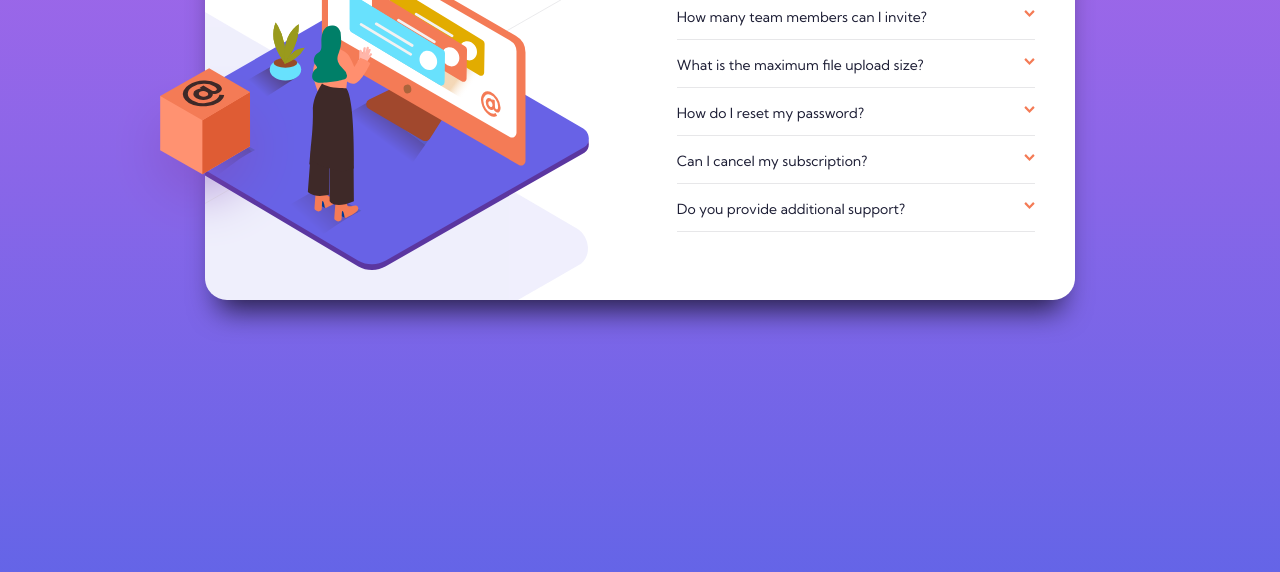
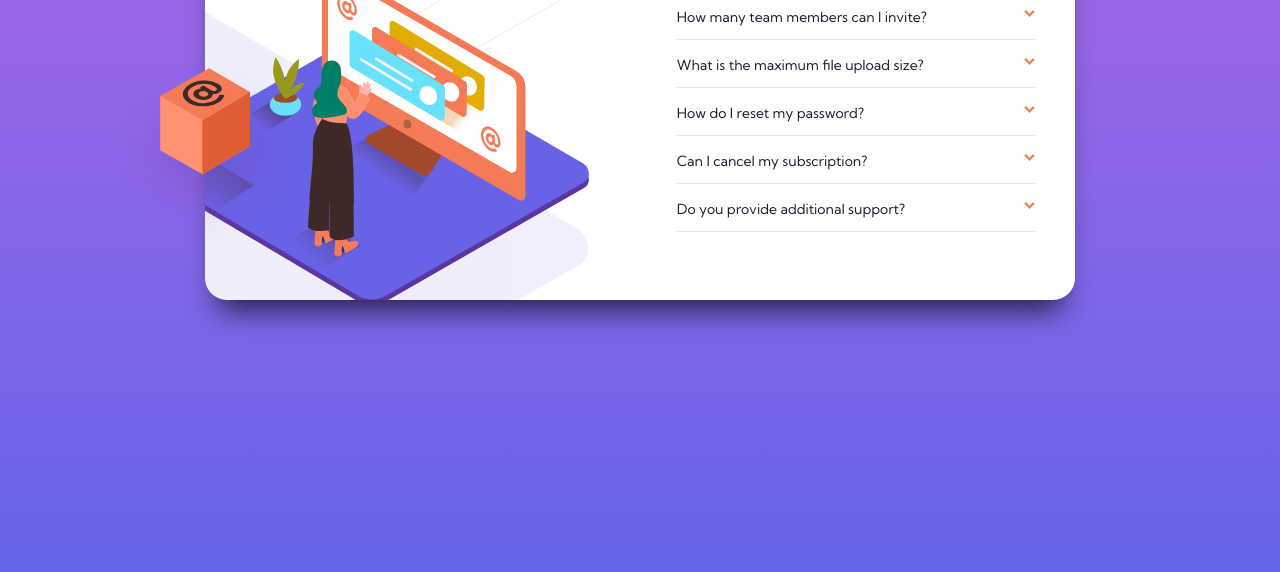
Before and after one commit to titocs/FAQ-accordion, a plain HTML site: page index.html in a window 1280 px wide. Shown: the part 228-800 px from the top of the page. Drawn offline with Linux system fonts and the light colour scheme.

Commit message:
Update style.css

```diff
--- a/style.css
+++ b/style.css
@@ -222,7 +222,7 @@ main {
         flex-basis: 50%;
         background-image: url("images/illustration-woman-online-desktop.svg"), url("images/bg-pattern-desktop.svg");
         background-repeat: no-repeat;
-        background-position: -5vw center, -39vw -21vw;
+        background-position: -5vw 5vw, -39vw -21vw;
         background-size: 35vw, 69vw;
     }
 
```
